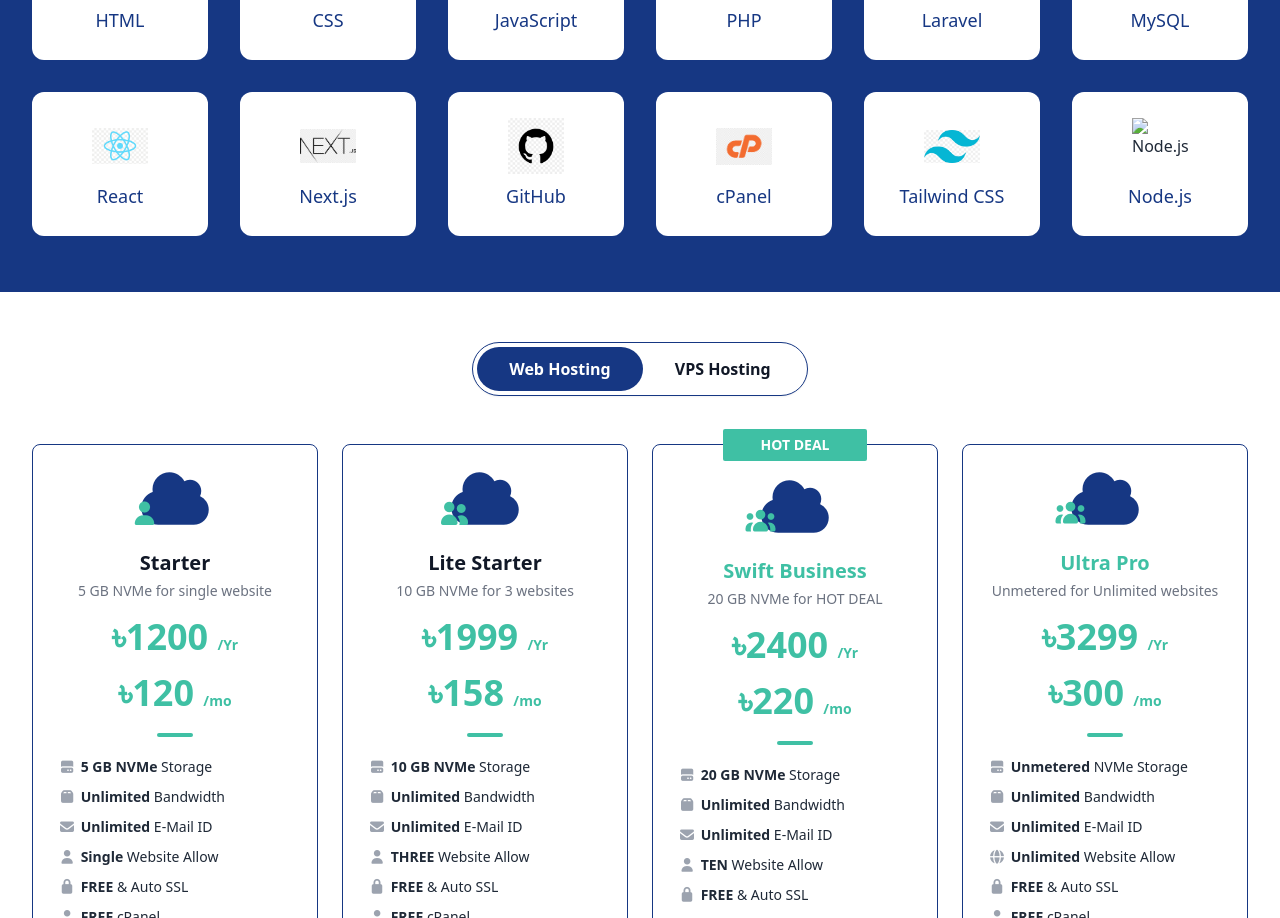
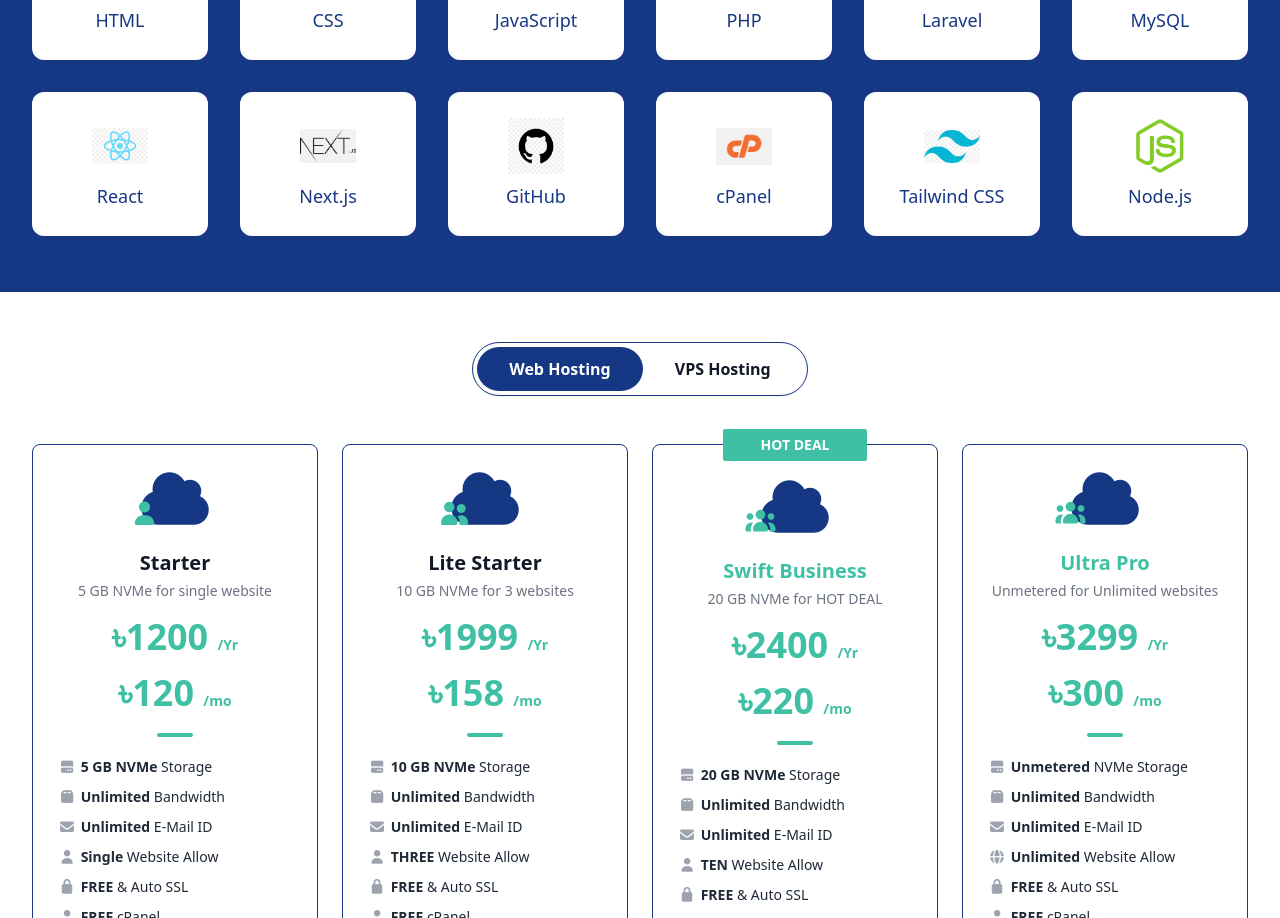
Before and after one commit to abujor007-hub/hosting_nexxoom, a plain HTML site: page index.html in a window 1280 px wide. Shown: the part 3236-4154 px from the top of the page. Drawn offline with nearby package versions, Linux system fonts and the light colour scheme.

Commit message:
update logo

```diff
--- a/index.html
+++ b/index.html
@@ -1834,7 +1834,7 @@
       <!-- Node.js -->
       <div class="bg-white rounded-xl h-32 sm:h-36 flex flex-col items-center justify-center text-center p-3 transition duration-300 hover:-translate-y-1 hover:shadow-xl">
         <img
-          src="image and icon/technology/nodejs.png"
+          src="image and icon/tec-image/notejs.png"
           alt="Node.js"
           class="w-12 h-12 sm:w-14 sm:h-14 object-contain mb-2"
         >
```
Also changed, not shown: image and icon/tec-image/notejs.png (added).
